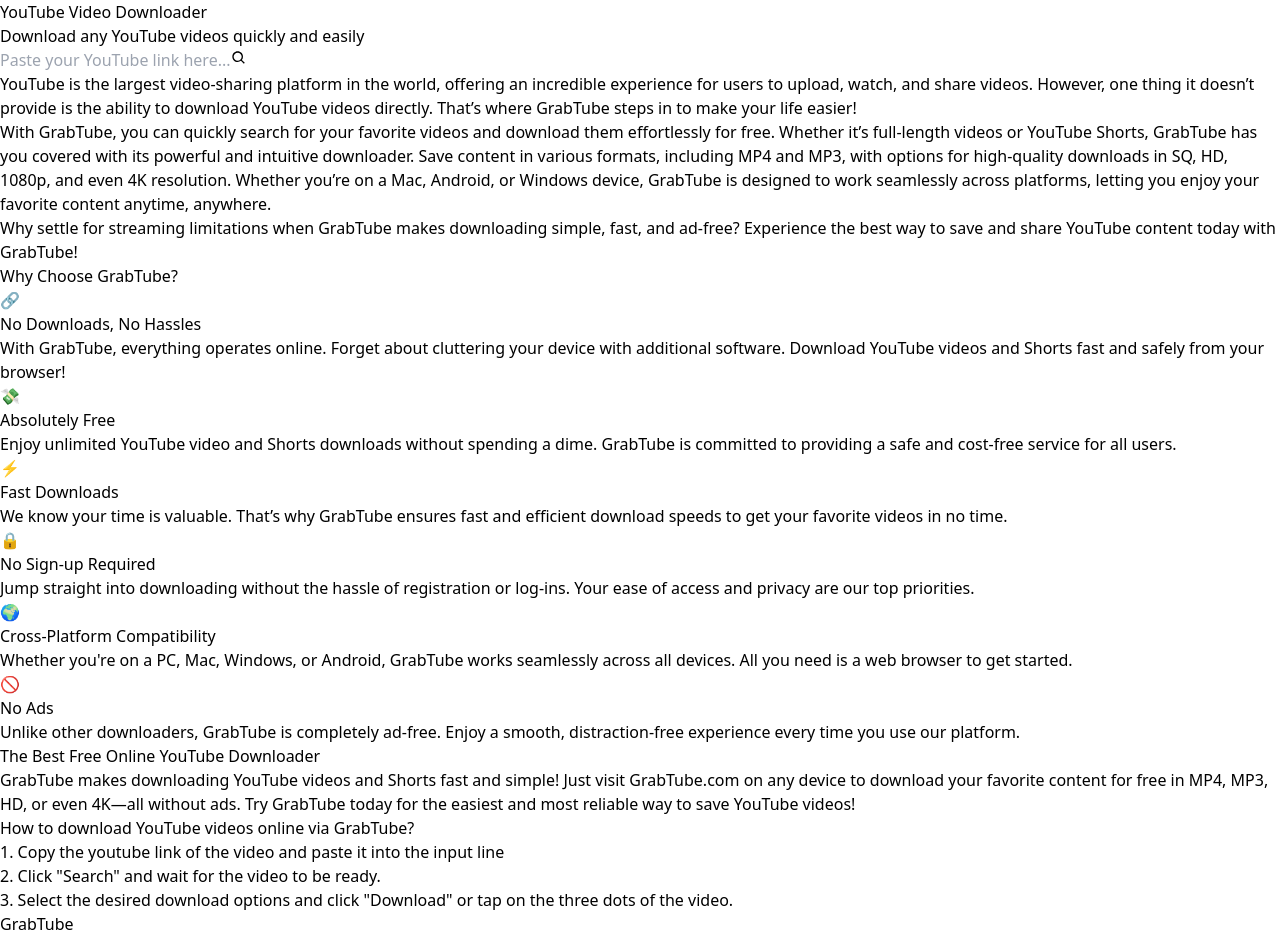
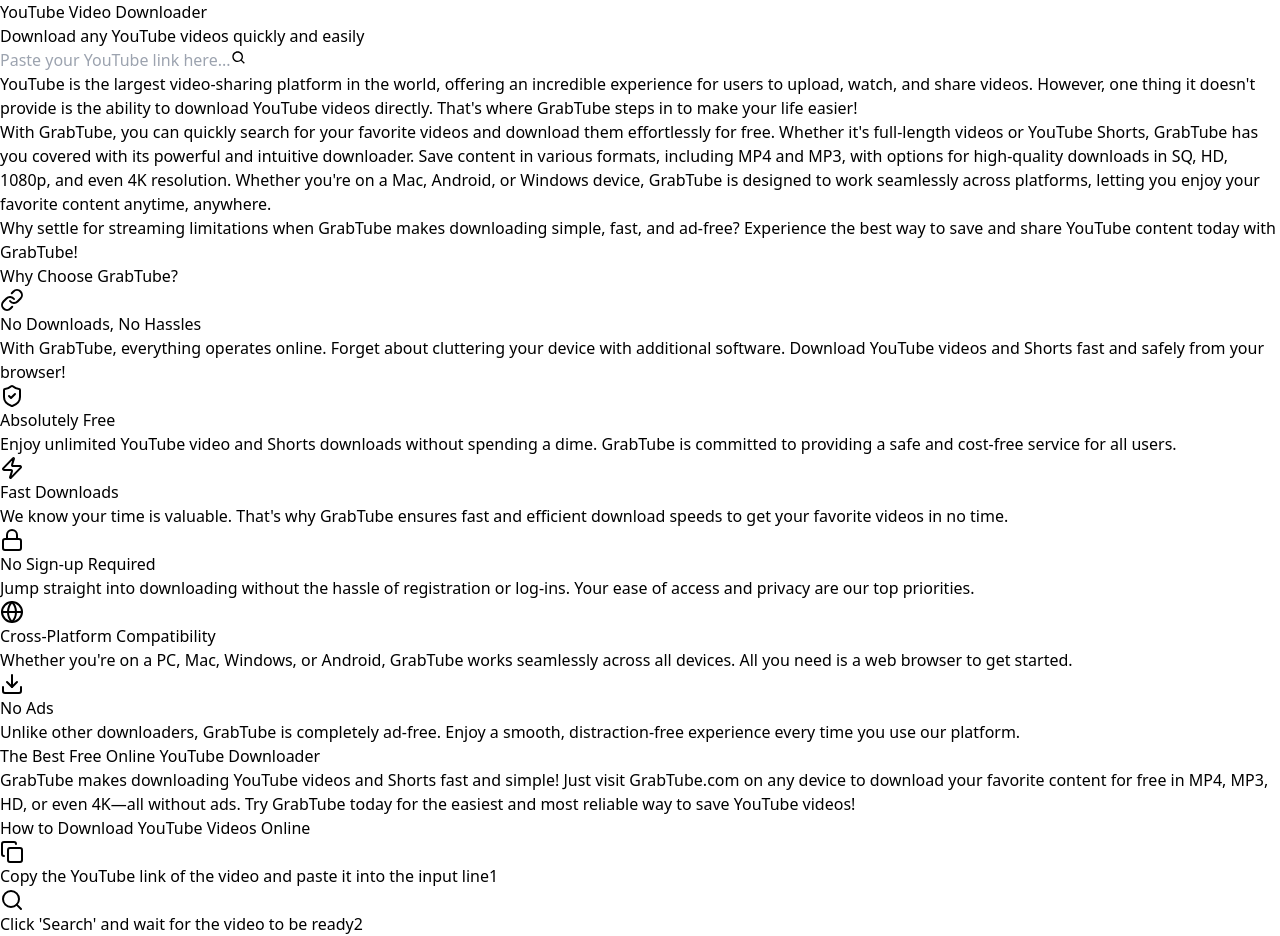
Before and after one commit to Ganesh-Sharmaz/GrabTubeFrontend, a React (Vite) app: page / in a window 1280 px wide. Shown: the part 560-1496 px from the top of the page. Built offline with nearby package versions, Linux system fonts and the light colour scheme.

Commit message:
enhanced the ui

```diff
--- a/package.json
+++ b/package.json
@@ -11,6 +11,8 @@
   },
   "dependencies": {
     "axios": "^1.7.9",
+    "framer-motion": "^11.14.4",
+    "lucide-react": "^0.468.0",
     "react": "^18.3.1",
     "react-dom": "^18.3.1",
     "react-icons": "^5.4.0",
--- a/src/components/Features.jsx
+++ b/src/components/Features.jsx
@@ -1,39 +1,48 @@
 import React from "react";
+import { motion } from "framer-motion";
+import {
+  Link,
+  Lock,
+  Download,
+  Globe,
+  ShieldCheck,
+  Zap
+} from "lucide-react";
 
 const Features = () => {
   const features = [
     {
-      icon: "🔗",
+      Icon: Link,
       title: "No Downloads, No Hassles",
       description:
         "With GrabTube, everything operates online. Forget about cluttering your device with additional software. Download YouTube videos and Shorts fast and safely from your browser!",
     },
     {
-      icon: "💸",
+      Icon: ShieldCheck,
       title: "Absolutely Free",
       description:
         "Enjoy unlimited YouTube video and Shorts downloads without spending a dime. GrabTube is committed to providing a safe and cost-free service for all users.",
     },
     {
-      icon: "⚡",
+      Icon: Zap,
       title: "Fast Downloads",
       description:
-        "We know your time is valuable. That’s why GrabTube ensures fast and efficient download speeds to get your favorite videos in no time.",
+        "We know your time is valuable. That's why GrabTube ensures fast and efficient download speeds to get your favorite videos in no time.",
     },
     {
-      icon: "🔒",
+      Icon: Lock,
       title: "No Sign-up Required",
       description:
         "Jump straight into downloading without the hassle of registration or log-ins. Your ease of access and privacy are our top priorities.",
     },
     {
-      icon: "🌍",
+      Icon: Globe,
       title: "Cross-Platform Compatibility",
       description:
         "Whether you're on a PC, Mac, Windows, or Android, GrabTube works seamlessly across all devices. All you need is a web browser to get started.",
     },
     {
-      icon: "🚫",
+      Icon: Download,
       title: "No Ads",
       description:
         "Unlike other downloaders, GrabTube is completely ad-free. Enjoy a smooth, distraction-free experience every time you use our platform.",
@@ -41,22 +50,44 @@
   ];
 
   return (
-    <div className="bg-black py-14 px-5">
-      <h2 className="text-5xl font-bold text-center text-white mb-8">
+    <div className="bg-neutral-950 py-16 px-4">
+      <motion.h2
+        initial={{ opacity: 0, y: -20 }}
+        whileInView={{ opacity: 1, y: 0 }}
+        viewport={{ once: true }}
+        transition={{ duration: 0.6 }}
+        className="text-4xl md:text-5xl font-bold text-center text-white mb-12"
+      >
         Why Choose GrabTube?
-      </h2>
-      <div className="grid md:grid-cols-3 gap-6">
+      </motion.h2>
+
+      <div className="container mx-auto grid md:grid-cols-3 gap-6">
         {features.map((feature, index) => (
-          <div
+          <motion.div
             key={index}
-            className=" p-6 rounded-lg shadow-md text-center hover:shadow-lg transition"
+            initial={{ opacity: 0, scale: 0.9 }}
+            whileInView={{ opacity: 1, scale: 1 }}
+            viewport={{ once: true }}
+            transition={{
+              duration: 0.6,
+              delay: index * 0.1,
+              type: "spring",
+              stiffness: 100
+            }}
+            className="bg-neutral-900 p-6 rounded-xl shadow-lg hover:shadow-xl transition-all duration-300 text-center group"
           >
-            <div className="text-4xl mb-4">{feature.icon}</div>
-            <h3 className="text-xl font-semibold text-gray-100 mb-2">
+            <div className="mb-4 flex justify-center">
+              <feature.Icon
+                className="w-12 h-12 text-blue-500 group-hover:scale-110 transition-transform duration-300"
+              />
+            </div>
+            <h3 className="text-xl font-semibold text-white mb-3">
               {feature.title}
             </h3>
-            <p className="text-gray-400">{feature.description}</p>
-          </div>
+            <p className="text-neutral-400">
+              {feature.description}
+            </p>
+          </motion.div>
         ))}
       </div>
     </div>
--- a/src/components/HowTo.jsx
+++ b/src/components/HowTo.jsx
@@ -1,35 +1,104 @@
 import React from "react";
+import { motion } from "framer-motion";
+import { Download, Copy, Search, MousePointer } from "lucide-react";
 
-function HowTo() {
+const HowTo = () => {
+  const sectionVariants = {
+    hidden: { opacity: 0, y: 20 },
+    visible: {
+      opacity: 1,
+      y: 0,
+      transition: {
+        duration: 0.6,
+        ease: "easeOut"
+      }
+    }
+  };
+
+  const stepVariants = {
+    hidden: { opacity: 0, x: -20 },
+    visible: {
+      opacity: 1,
+      x: 0,
+      transition: {
+        duration: 0.5,
+        ease: "easeOut"
+      }
+    }
+  };
+
+  const steps = [
+    {
+      Icon: Copy,
+      text: "Copy the YouTube link of the video and paste it into the input line",
+    },
+    {
+      Icon: Search,
+      text: "Click 'Search' and wait for the video to be ready",
+    },
+    {
+      Icon: Download,
+      text: "Select the desired download options and click 'Download'",
+    }
+  ];
+
   return (
-    <>
-      <section className="text-gray-400 space-y-3 py-16">
-        <h1 className="text-4xl w-full text-center pb-5 text-white font-semibold">
+    <div className="container mx-auto px-4 py-16 space-y-12">
+      <motion.section
+        initial="hidden"
+        whileInView="visible"
+        viewport={{ once: true }}
+        variants={sectionVariants}
+        className="text-center"
+      >
+        <h1 className="text-4xl md:text-5xl font-bold text-white mb-6">
           The Best Free Online YouTube Downloader
         </h1>
-        <p>
+        <p className="max-w-2xl mx-auto text-neutral-300 leading-relaxed">
           GrabTube makes downloading YouTube videos and Shorts fast and simple!
           Just visit GrabTube.com on any device to download your favorite
-          content for free in MP4, MP3, HD, or even 4K—all without ads. Try
-          GrabTube today for the easiest and most reliable way to save YouTube
-          videos!
+          content for free in MP4, MP3, HD, or even 4K—all without ads.
+          Try GrabTube today for the easiest and most reliable way to save YouTube videos!
         </p>
-      </section>
-      <section className="w-full h-fit text-white  space-y-7 py-16">
-        <h1 className="text-4xl mb-3 text-center font-semibold pb-5">
-          How to download YouTube videos online via GrabTube?
-        </h1>
-        <p>
-          1. Copy the youtube link of the video and paste it into the input line
-        </p>
-        <p>2. Click "Search" and wait for the video to be ready.</p>
-        <p>
-          3. Select the desired download options and click "Download" or tap on
-          the three dots of the video.
-        </p>
-      </section>
-    </>
+      </motion.section>
+
+      <motion.section
+        initial="hidden"
+        whileInView="visible"
+        viewport={{ once: true }}
+        variants={sectionVariants}
+        className="bg-neutral-900 rounded-xl p-8 md:p-12 shadow-lg"
+      >
+        <h2 className="text-3xl md:text-4xl font-bold text-white text-center mb-10">
+          How to Download YouTube Videos Online
+        </h2>
+
+        <div className="space-y-6">
+          {steps.map((step, index) => (
+            <motion.div
+              key={index}
+              initial="hidden"
+              whileInView="visible"
+              viewport={{ once: true }}
+              variants={stepVariants}
+              transition={{ delay: index * 0.2 }}
+              className="flex items-center space-x-4 bg-neutral-800 p-4 rounded-lg"
+            >
+              <div className="bg-blue-500/20 p-3 rounded-full">
+                <step.Icon className="w-8 h-8 text-blue-500" />
+              </div>
+              <span className="text-neutral-300 text-base md:text-lg flex-grow">
+                {step.text}
+              </span>
+              <span className="text-2xl font-bold text-neutral-500">
+                {index + 1}
+              </span>
+            </motion.div>
+          ))}
+        </div>
+      </motion.section>
+    </div>
   );
-}
+};
 
 export default HowTo;
--- a/src/components/Paragraph.jsx
+++ b/src/components/Paragraph.jsx
@@ -1,32 +1,65 @@
 import React from "react";
+import { motion } from "framer-motion";
 
-function Paragraph() {
+const Paragraph = () => {
+  const paragraphVariants = {
+    hidden: { opacity: 0, y: 20 },
+    visible: {
+      opacity: 1,
+      y: 0,
+      transition: {
+        duration: 0.6,
+        ease: "easeOut"
+      }
+    }
+  };
+
   return (
-    <section className="h-fit py-12 space-y-3 text-gray-400">
-      <p className="">
+    <section className="container mx-auto px-4 py-16 space-y-6 text-neutral-300">
+      <motion.p
+        initial="hidden"
+        whileInView="visible"
+        viewport={{ once: true }}
+        variants={paragraphVariants}
+        className="leading-relaxed"
+      >
         YouTube is the largest video-sharing platform in the world, offering an
         incredible experience for users to upload, watch, and share videos.
-        However, one thing it doesn’t provide is the ability to download YouTube
-        videos directly. That’s where GrabTube steps in to make your life
+        However, one thing it doesn't provide is the ability to download YouTube
+        videos directly. That's where GrabTube steps in to make your life
         easier!
-      </p>
-      <p className="">
+      </motion.p>
+
+      <motion.p
+        initial="hidden"
+        whileInView="visible"
+        viewport={{ once: true }}
+        variants={paragraphVariants}
+        className="leading-relaxed"
+      >
         With GrabTube, you can quickly search for your favorite videos and
-        download them effortlessly for free. Whether it’s full-length videos or
+        download them effortlessly for free. Whether it's full-length videos or
         YouTube Shorts, GrabTube has you covered with its powerful and intuitive
         downloader. Save content in various formats, including MP4 and MP3, with
         options for high-quality downloads in SQ, HD, 1080p, and even 4K
-        resolution. Whether you’re on a Mac, Android, or Windows device,
+        resolution. Whether you're on a Mac, Android, or Windows device,
         GrabTube is designed to work seamlessly across platforms, letting you
         enjoy your favorite content anytime, anywhere.
-      </p>
-      <p className="">
+      </motion.p>
+
+      <motion.p
+        initial="hidden"
+        whileInView="visible"
+        viewport={{ once: true }}
+        variants={paragraphVariants}
+        className="leading-relaxed"
+      >
         Why settle for streaming limitations when GrabTube makes downloading
         simple, fast, and ad-free? Experience the best way to save and share
         YouTube content today with GrabTube!
-      </p>
+      </motion.p>
     </section>
   );
-}
+};
 
 export default Paragraph;
```
Also changed, not shown: 1 other file (tests, documents, lock files or other folders).
